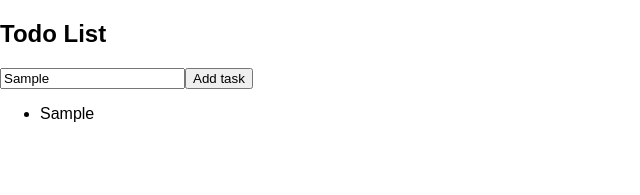
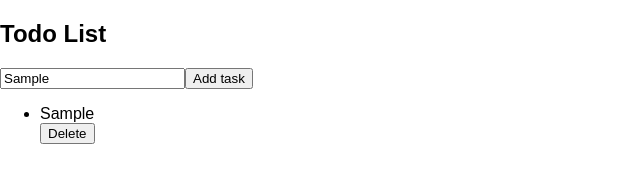
Before and after one commit to lfe9142/todolist, a React (Create React App) app: page / in a window 1280 px wide. Both pictures are taken after typing "Sample" into the empty fields and a click on the button "Add task". Shown: the top 195 px of the page, without its empty margins (0-640 px from the left). Built offline with nearby package versions, Linux system fonts and the light colour scheme.

Commit message:
added delete logic

```diff
--- a/src/App.js
+++ b/src/App.js
@@ -17,13 +17,21 @@ class App extends Component {
     const newTaskList = this.state.tasks.slice();
     newTaskList.push(this.state.currentFormVaule);
     this.setState({tasks: newTaskList});
-    console.log(this.state.tasks);
   }
 
   renderList() {
-    return this.state.tasks.map((item) => {
-      return (<li>{item}</li>);
+    return this.state.tasks.map((item, index) => {
+      return (<div>
+                <li>{item}</li>
+                <button onClick={()=> this.handleDeleteTask(index)}>Delete</button>
+              </div>);
     });
+  }
+
+  handleDeleteTask(index) {
+    const newTaskList = this.state.tasks.slice();
+    newTaskList.splice(index, 1);
+    this.setState({tasks: newTaskList});
   }
 
   render() {
```
